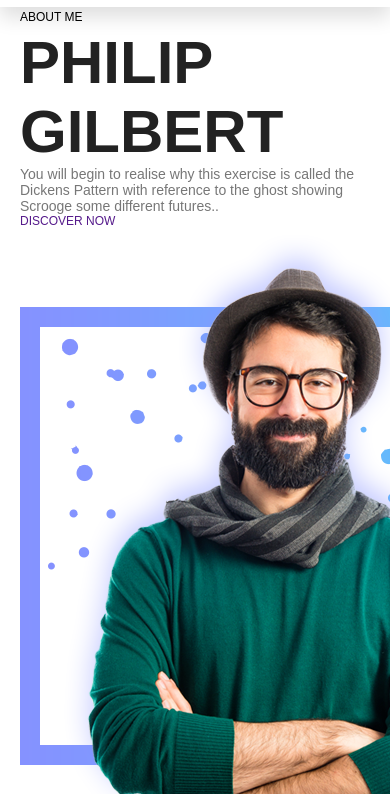
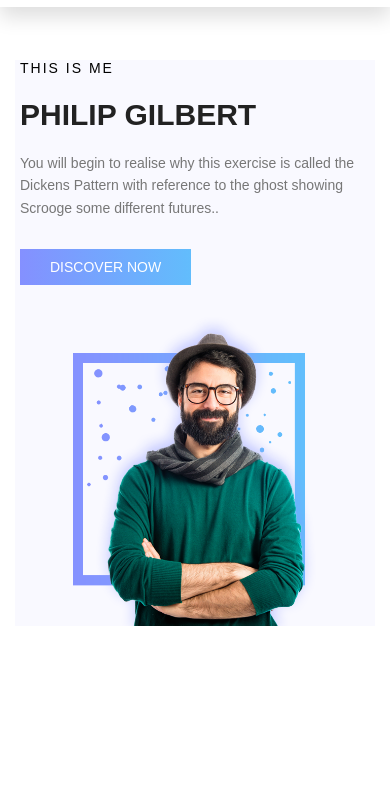
Before and after one commit to front-end-by-rimantas/26-grupe-portfolio-personal, a website with bundled scripts: page index.html in a window 390 px wide. Shown: the part 50-844 px from the top of the page. Built offline with nearby package versions, Linux system fonts and the light colour scheme.

Commit message:
this is me

```diff
--- a/css/components/this-is-me.css
+++ b/css/components/this-is-me.css
@@ -1,45 +1,81 @@
 .this-is-me {
     display: inline-block;
-    margin-top: 80px;
+    margin-top: 50px;
+    background-color: #F9F9FF;
+    justify-content: center;
 }
 
 .this-is-me-left {
     margin-top: 150px;
     width: 200%;
+    animation: none;
+}
+
+.this-is {
+    display: inline-block;
+    letter-spacing: 2px;
+    font-size: 14px;
+    font-weight: 200;
+    text-transform: uppercase;
 }
 
 .this-is-me-left > h1 {
-    display: inline-block;
+    display:flex;
     margin-top: 20px;
     margin-bottom: 20px;
+    font-size: 55px;
 }
 
 .this-is-me-left > p {
-    margin-bottom: 50px;
     font-size: 14px;
-    font-weight: 300;
+    font-weight: 200;
     color: #777777;
     margin-bottom: 30px;
-    margin-top: 20px;
+    margin-top: 5px;
     line-height: 1.6;
 
 }
 
 .this-is-me-button {
+    display: inline-block;
     color: white;
     font-size: 14px;
-    width: 200px;
     text-transform: uppercase;
     text-align: center;
-    padding: 15px 25px;
-    background: linear-gradient(0.25turn, #8491FF, #64BCFD)
+    padding: 10px 30px;
+    background: -webkit-linear-gradient(0deg, #8490ff 0%, #62bdfc 100%);
+    text-decoration: none;
 }
 
 .this-is-me-img {
-    width: 100%;
+    margin-top: 30px;
+    max-width: 100%;
+    height: auto;
 }
 
 .this-is-me-button:hover {
     box-shadow: 0px 20px 20px 0px rgba(132, 144, 255, 0.3);
     transition: all 0.5s;
+    color: white;
+    }
+
+@media (max-width: 990px) {
+    .this-is-me-left > h1 {
+        font-size: 30px;
+    }
 }
+
+@media (max-width: 767px) {
+    .this-is-me-img{
+        width: 70%;
+        display: block;
+        margin-left: auto;
+        margin-right: auto;
+    }
+}
+
+@media (max-width:770px) {
+    .this-is-me-left{
+        margin-top: 0;
+    }
+}
--- a/css/home.css
+++ b/css/home.css
@@ -14,6 +14,7 @@
 @import './components/feedback.css';
 @import './components/footer.css';
 
+
 /* Header start */
 
 
@@ -22,6 +23,7 @@
 
 /* Introduction start */
 
+@import './components/this-is-me.css';
 
 /* Introduction end */
 
--- a/index.html
+++ b/index.html
@@ -41,7 +41,7 @@
     <div class="container">
         <div class="row this-is-me">
             <div class="col-12 col-md-6 this-is-me-left">
-                <a>About me</a>
+                <h5 class="this-is">This is me</h5>
                 <h1>Philip Gilbert</h1>
                 <p>You will begin to realise why this exercise is called the Dickens Pattern with reference to the ghost showing Scrooge some different futures..</p>
                 <a class="this-is-me-button" href "#">Discover now</a>
```
